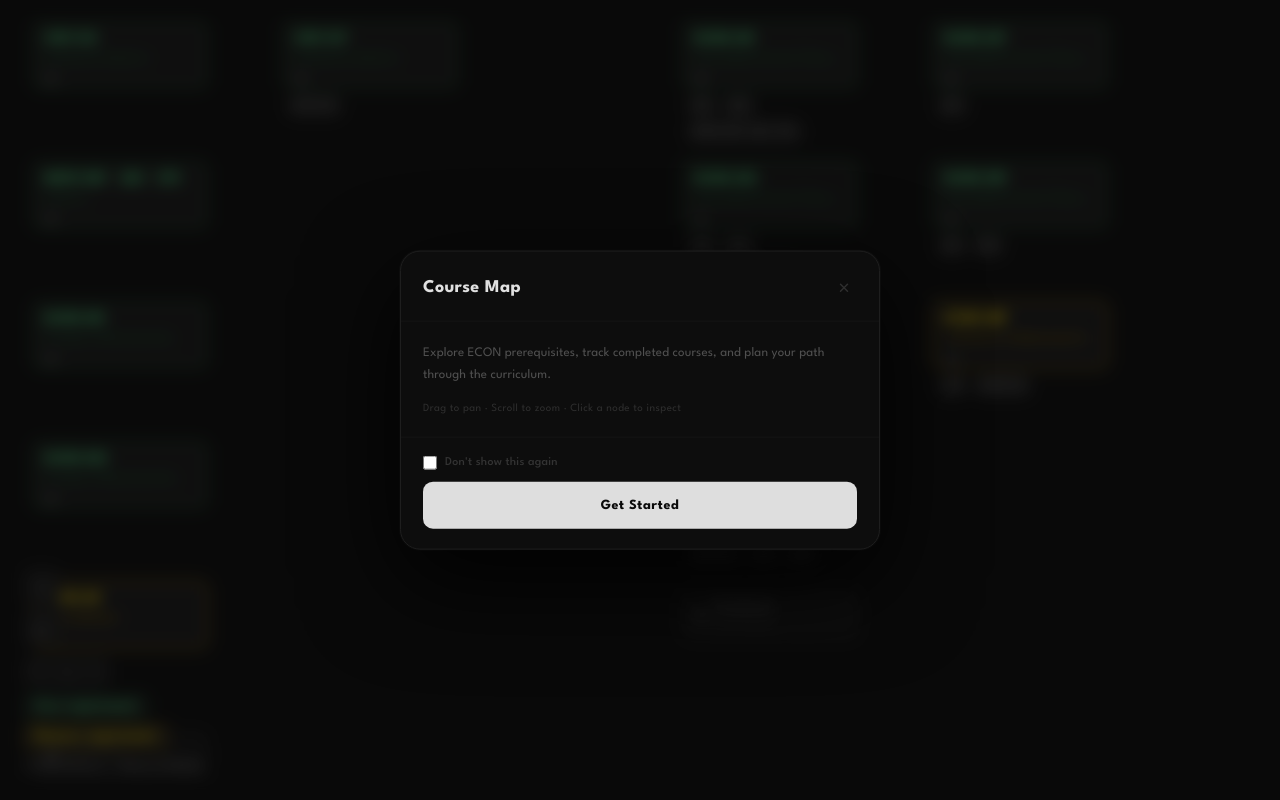
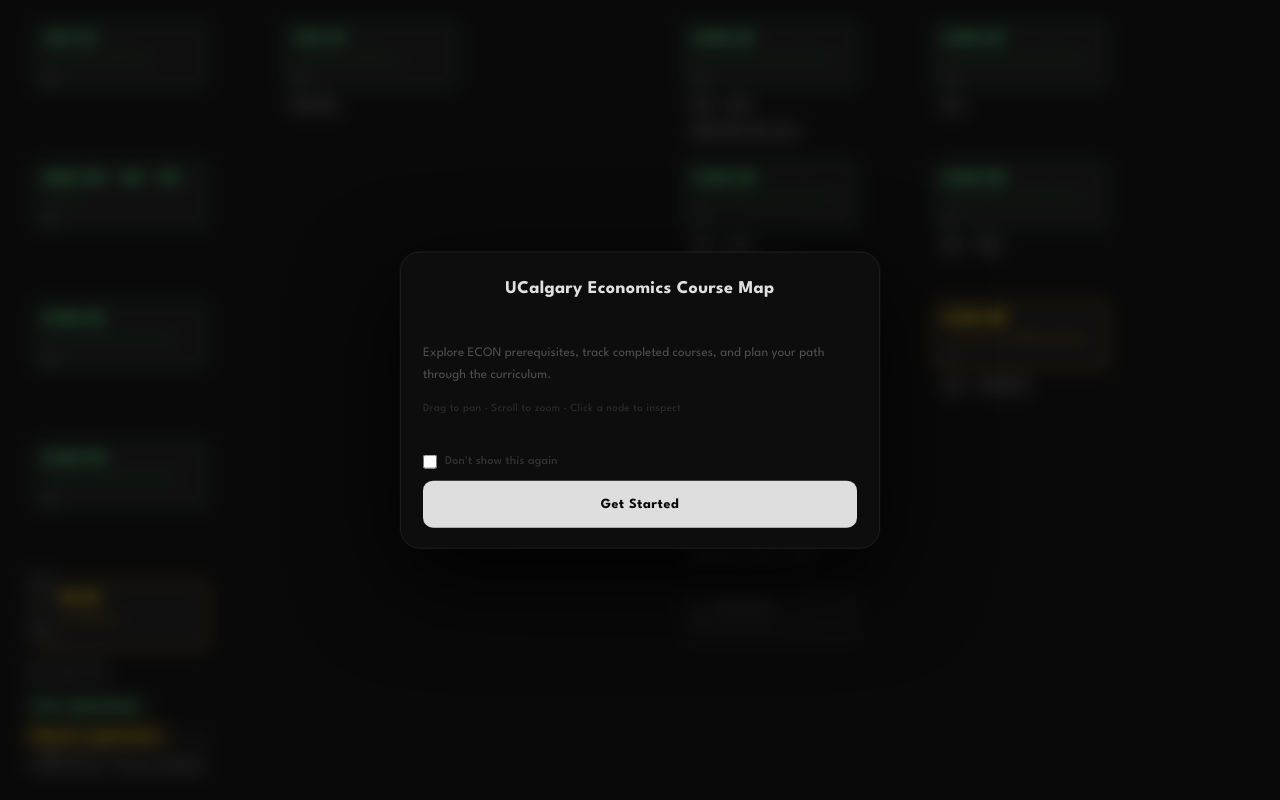
Before and after one commit to ennisord/course-map, a React (Vite) app: page / in a window 1280 px wide. Built offline with nearby package versions, Linux system fonts and the light colour scheme.

Commit message:
more intro page changes

```diff
--- a/src/components/IntroPopup.jsx
+++ b/src/components/IntroPopup.jsx
@@ -12,6 +12,7 @@
           backdropFilter: 'blur(8px)',
           WebkitBackdropFilter: 'blur(8px)', // Safari
           background: 'rgba(0,0,0,0.4)',
+          cursor: 'default'
         }}
         onMouseDown={() => onClose()}
         onTouchStart={() => onClose()}
@@ -23,6 +24,7 @@
         onTouchStart={e => e.stopPropagation()}
         style={{
           position: 'fixed',
+          cursor: 'default',
           top: '50%', left: '50%',
           transform: 'translate(-50%, -50%)',
           width: 'min(480px, calc(100vw - 32px))',
@@ -42,26 +44,11 @@
           alignItems: 'center',
           justifyContent: 'space-between',
         }}>
-          <span style={{ color: '#e0e0e0', fontSize: 18, fontWeight: 700, letterSpacing: '0.02em' }}>
-            Course Map
+          <span style={{ margin: 'auto', color: '#e0e0e0', fontSize: 18, fontWeight: 700, letterSpacing: '0.02em' }}>
+            UCalgary Economics Course Map
           </span>
-          <button
-            onClick={onClose}
-            style={{
-              background: 'none', border: 'none', cursor: 'pointer',
-              color: '#2e2e2e', padding: 6, borderRadius: 6,
-              display: 'flex', alignItems: 'center', transition: 'color 0.15s',
-            }}
-            onMouseEnter={e => e.currentTarget.style.color = '#777'}
-            onMouseLeave={e => e.currentTarget.style.color = '#2e2e2e'}
-          >
-            <svg width="14" height="14" viewBox="0 0 24 24" fill="none" stroke="currentColor" strokeWidth="2.5" strokeLinecap="round">
-              <line x1="18" y1="6" x2="6" y2="18"/><line x1="6" y1="6" x2="18" y2="18"/>
-            </svg>
-          </button>
+
         </div>
-
-        <div style={{ height: 1, background: '#141414' }} />
 
         {/* Body */}
         <div style={{ padding: '20px 22px' }}>
@@ -72,8 +59,6 @@
             Drag to pan · Scroll to zoom · Click a node to inspect
           </p>
         </div>
-
-        <div style={{ height: 1, background: '#141414' }} />
 
         {/* Footer */}
         <div style={{ padding: '16px 22px 20px', display: 'flex', flexDirection: 'column', gap: 10 }}>
```
